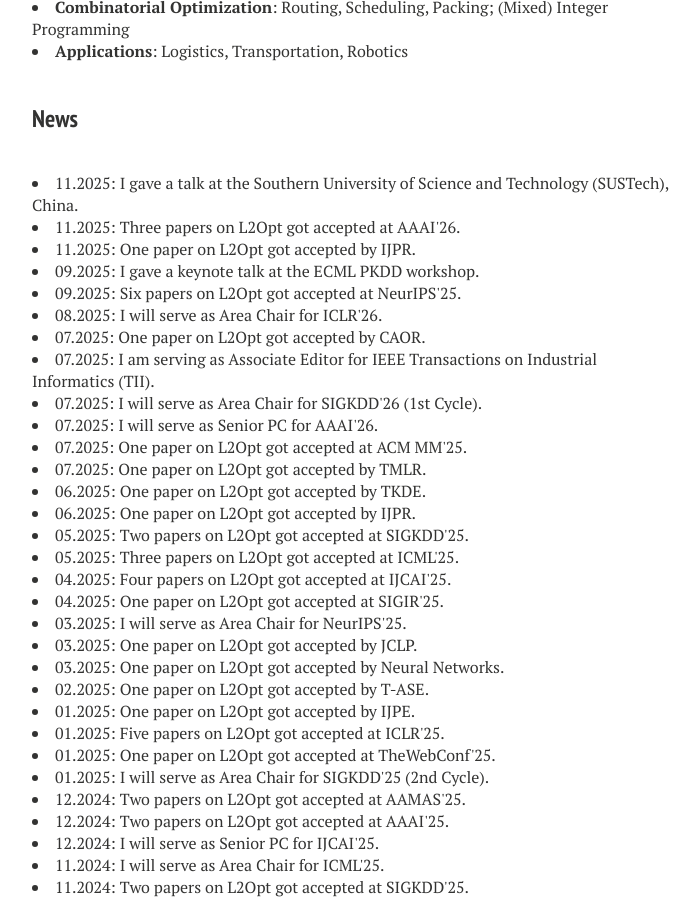
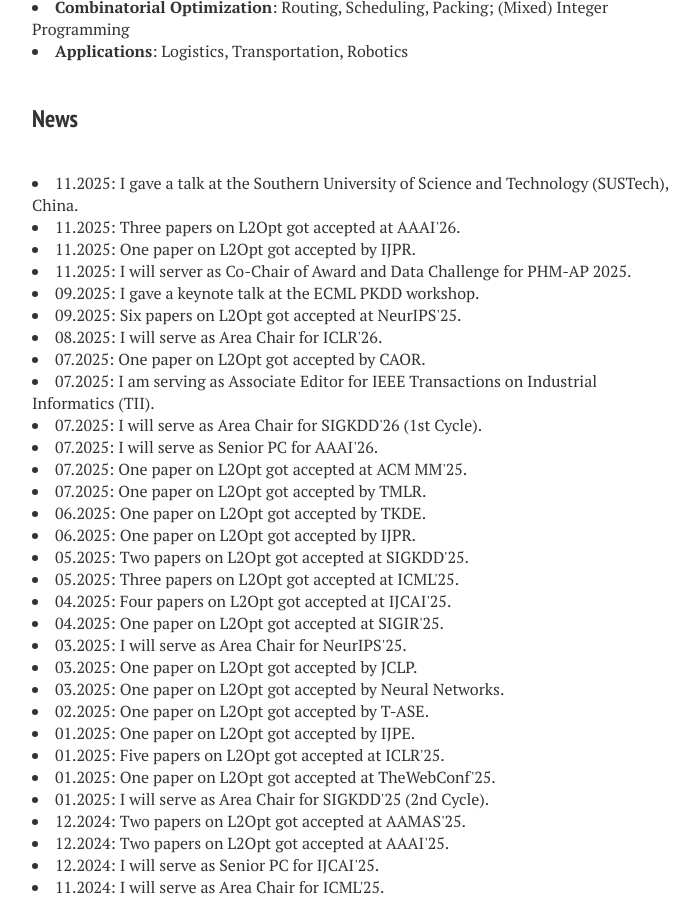
Before and after one commit to zhiguangcaosg/zhiguangcaosg.github.io, a Jekyll site: the page built from index.md, in a window 1280 px wide and 900 px high, scrolled down 900 px. Shown: the whole window, without its empty margins (288-988 px from the left). Built offline with Jekyll 4.4.1, drawn with Linux system fonts in a browser that asks for light colours; nearby versions of some CDN libraries.

Commit message:
Update index.md

```diff
--- a/index.md
+++ b/index.md
@@ -49,6 +49,10 @@ image: banner1.png
 
 <li>
 11.2025:  One paper on L2Opt got accepted by IJPR.
+</li>
+
+<li>
+11.2025:  I will server as Co-Chair of Award and Data Challenge for PHM-AP 2025.
 </li>
 
 <li>
```
